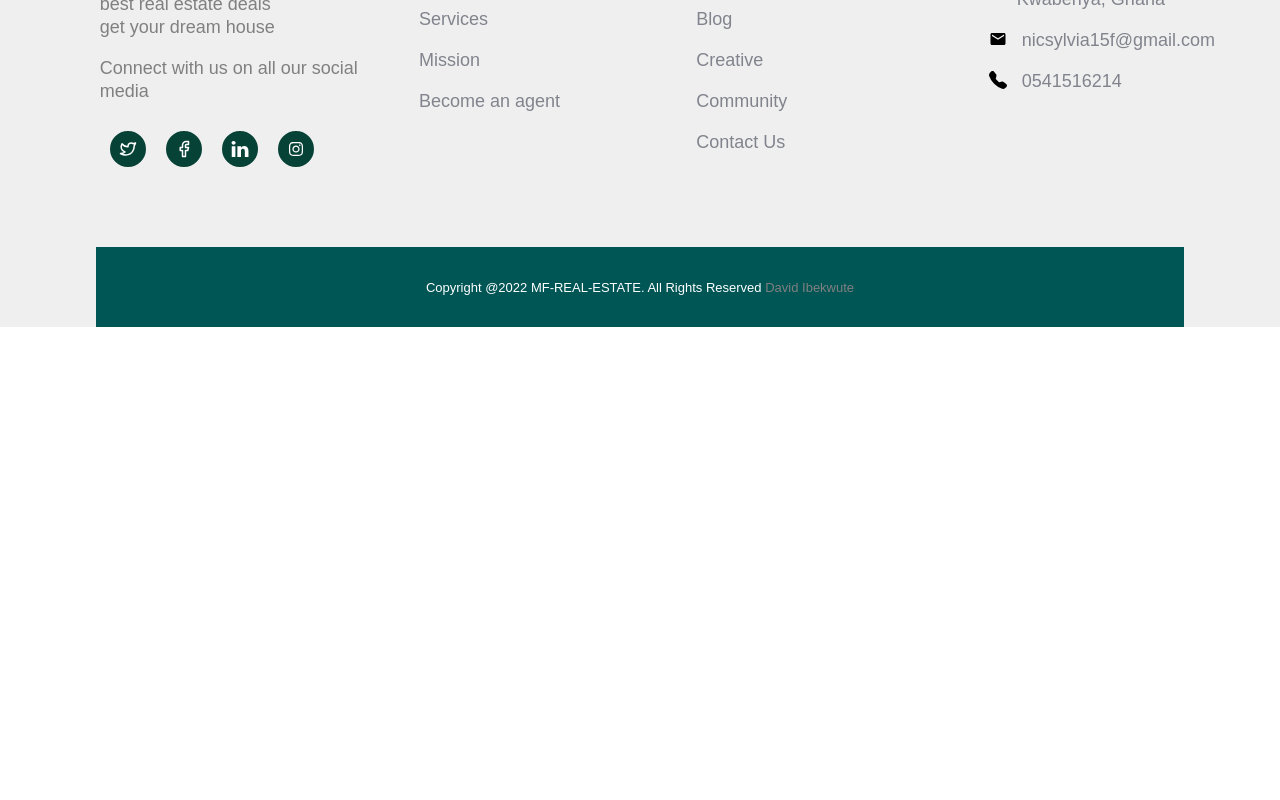
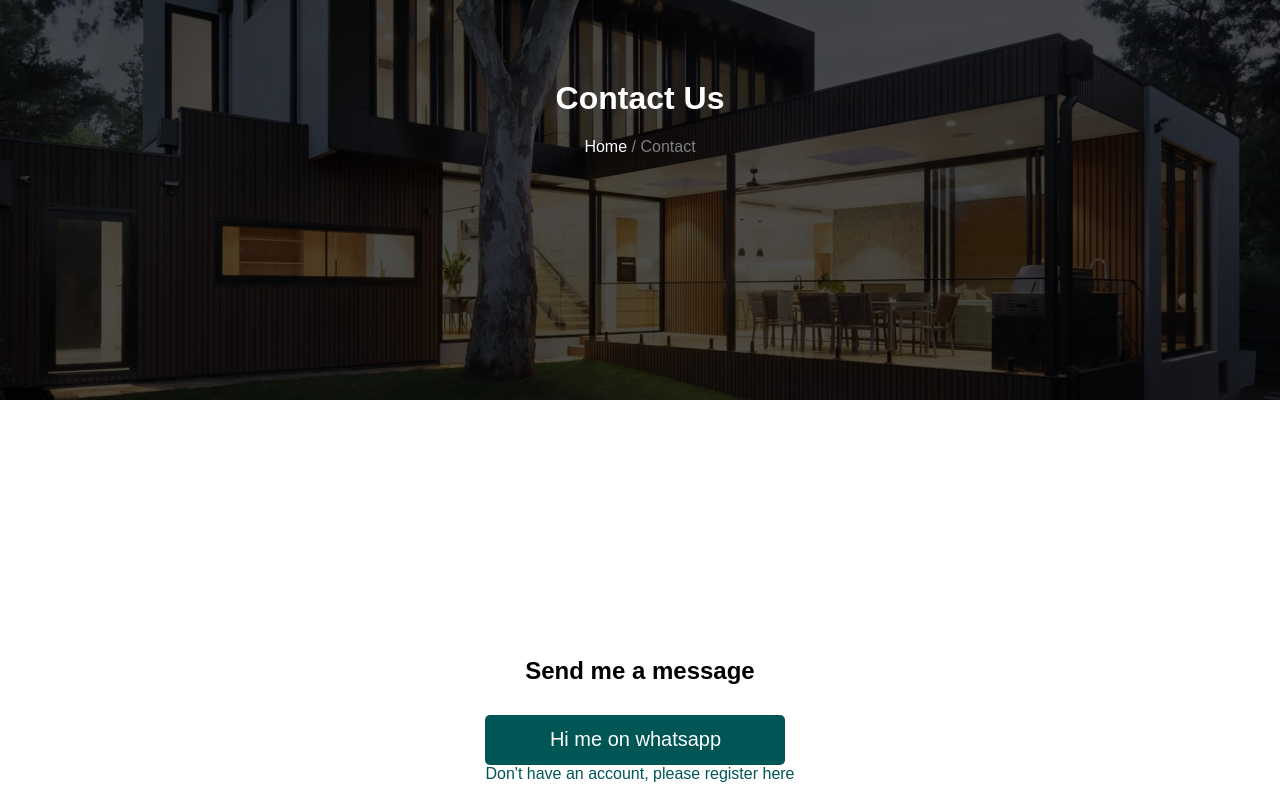
Before and after one commit to dev-sylv/Clientside-RealEstate, a React (Create React App) app: page /contact-us in a window 1280 px wide. Shown: the part 240-1040 px from the top of the page. Before the commit the page ends 800 px from the top, so only its background shows below. Built offline with nearby package versions, Linux system fonts and the light colour scheme.

Commit message:
saved contact page

```diff
--- a/src/Components/AboutUs/AboutUs.tsx
+++ b/src/Components/AboutUs/AboutUs.tsx
@@ -2,7 +2,7 @@ import React from 'react'
 import AboutText from './AboutText'
 import Gallery from './Gallery'
 import Hero from './Hero'
-import Props from './PerfectCard/Props'
+import Props from './Per/Props'
 
 const AboutUs = () => {
   return (
--- a/src/Components/AllRoutes/AllRoutes.tsx
+++ b/src/Components/AllRoutes/AllRoutes.tsx
@@ -8,7 +8,7 @@ import Login from '../Auth/Login'
 import SignUp from '../Auth/SignUp'
 import ContactUs from '../ContactUs/ContactUs'
 import HomeScreen from '../HomeScreen/HomeScreen'
-import Services from '../Services/Services'
+import Services from '../Services/Service'
 import UploadHouses from '../Upload Houses.tsx/UploadHouses'
 
 const AllRoutes = () => {
--- a/src/Components/ContactUs/ContactUs.tsx
+++ b/src/Components/ContactUs/ContactUs.tsx
@@ -1,8 +1,13 @@
 import React from 'react'
+import Hero from './Hero'
+import Message from './Message'
 
 const ContactUs = () => {
   return (
-    <div>ContactUs</div>
+    <div>
+      <Hero />
+      <Message />
+    </div>
   )
 }
 
--- /dev/null
+++ b/src/Components/ContactUs/Hero.tsx
@@ -0,0 +1,51 @@
+import React from 'react'
+import styled from 'styled-components';
+import hero from "../Assets/otherpages.jpg";
+
+const Hero = () => {
+  return (
+    <div>
+        <Container>
+            <Wrapper>
+                <h1>Contact Us</h1>
+                <p><a href="/">Home</a> / Contact</p>
+            </Wrapper>
+        </Container>
+    </div>
+  )
+}
+
+export default Hero;
+
+const Container = styled.div`
+    width: 100%;
+    height: calc(80vh - 70px);
+    display: flex;
+    align-items: center;
+    justify-content: center;
+    background-color: red;
+    background-image: url(${hero});
+    background-position: center;
+    background-size: cover;
+    background-repeat: no-repeat;
+    color: white;
+    position: relative;
+    ::before{
+        content: "";
+        width: 100%;
+        height: calc(80vh - 70px);
+        background-color: rgba(0, 0, 0, 0.7);
+        position: absolute;
+    }
+`;
+const Wrapper = styled.div`
+    z-index: 2;
+    text-align: center;
+    a{
+        text-decoration: none;
+        color: white;
+    }
+    p{
+        color: grey;
+    }
+`;
--- /dev/null
+++ b/src/Components/ContactUs/Message.tsx
@@ -0,0 +1,87 @@
+import React from 'react';
+import { Link } from 'react-router-dom';
+import styled from 'styled-components';
+import logo from "../Assets/M_F HOUSING_free-file1.png";
+
+const Message = () => {
+  return (
+    <div>
+        <Container>
+
+       <Wrapper>
+          <Two>
+            <Wrap2>
+              <h2>Send me a message</h2>
+              <Button><a href="https://wa.me/233541516214">Hi me on whatsapp</a></Button>
+              <P>Don't have an account, please register <a href="/signup">here</a></P>
+            </Wrap2>
+          </Two>
+       </Wrapper>
+      </Container>
+    </div>
+  )
+}
+
+export default Message;
+
+const Container = styled.div`
+  width: 100%;
+  padding: 30px 0px 30px 0px;
+  display: flex;
+  /* background-color: red; */
+  display: flex;
+  align-items: center;
+  justify-content: center;
+`;
+const Wrapper = styled.div`
+  display: flex;
+  width: 80%;
+  height: 70vh;
+  align-items: center;
+  justify-content: center;
+`;
+const Two = styled.div`
+  width: 50%;
+  height: 70vh;
+  background-color: white;
+  display: flex;
+  align-items: center;
+  justify-content: center;
+`;
+
+const Wrap2 = styled.div`
+  h2{
+    text-align: center;
+  }
+`;
+
+const Button = styled.div`
+  width: 300px;
+  height: 50px;
+  border-radius: 5px;
+  background-color: #005555;
+  color: white;
+  display: flex;
+  justify-content: center;
+  align-items: center;
+  cursor: pointer;
+  font-size: 20px;
+  font-weight: 500;
+  margin-top: 30px;
+  transition: all 350ms;
+  a{
+    text-decoration: none;
+    color: white;
+  }
+`;
+const P = styled.div`
+  color: #005555;
+ a{
+  text-decoration: none;
+  color: #005555;
+  transition: all 350ms;
+  :hover{
+    text-decoration: underline;
+  }
+ }
+`;
--- /dev/null
+++ b/src/Components/Services/MyService.tsx
@@ -0,0 +1,85 @@
+import React from 'react'
+import styled from 'styled-components';
+import ServiceCard from '../HomeScreen/Services/ServiceCard';
+import agent from "../Assets/agent.png"
+import property from "../Assets/property.png";
+import sale from "../Assets/sale.png"
+import house from "../Assets/house.png"
+
+const MyService = () => {
+  return (
+    <div>
+        <Container>
+            <Wrapper>
+              <ServiceCard
+                img={property}
+                title = "Our Properties"
+                bio = "Lorem ipsum dolor sit amet, consectetur adipisicing elit. Voluptates, accusamus."
+                padding='38px 0px 35px 0px'
+              />
+              <ServiceCard
+                img={sale}
+                title = "Property for Sale"
+                bio = "Lorem ipsum dolor sit amet, consectetur adipisicing elit. Voluptates, accusamus."
+                padding='40px 0px 40px 0px'
+              />
+              <ServiceCard
+                img={agent}
+                title = "Real Estate Agent"
+                bio = "Lorem ipsum dolor sit amet, consectetur adipisicing elit. Voluptates, accusamus."
+                padding='42px 0px 40px 0px'
+              />
+              <ServiceCard
+                img={house}
+                title = "House for Sale"
+                bio = "Lorem ipsum dolor sit amet, consectetur adipisicing elit. Voluptates, accusamus."
+                padding='40px 0px 40px 0px'
+              />
+              <ServiceCard
+                img={house}
+                title = "House for Sale"
+                bio = "Lorem ipsum dolor sit amet, consectetur adipisicing elit. Voluptates, accusamus."
+                padding='40px 0px 40px 0px'
+              />
+              <ServiceCard
+                img={house}
+                title = "House for Sale"
+                bio = "Lorem ipsum dolor sit amet, consectetur adipisicing elit. Voluptates, accusamus."
+                padding='40px 0px 40px 0px'
+              />
+              <ServiceCard
+                img={house}
+                title = "House for Sale"
+                bio = "Lorem ipsum dolor sit amet, consectetur adipisicing elit. Voluptates, accusamus."
+                padding='40px 0px 40px 0px'
+              />
+              <ServiceCard
+                img={house}
+                title = "House for Sale"
+                bio = "Lorem ipsum dolor sit amet, consectetur adipisicing elit. Voluptates, accusamus."
+                padding='40px 0px 40px 0px'
+              />
+            </Wrapper>
+        </Container>
+    </div>
+  )
+}
+
+export default MyService;
+
+const Container = styled.div`
+    background-color: #F2F4F6;
+    width: 100%;
+    padding: 20px 0px 20px 0px;
+    display: flex;
+    align-items: center;
+    justify-content: center;
+`;
+const Wrapper = styled.div`
+    /* background-color: red; */
+    width: 95%;
+    display: flex;
+    flex-wrap: wrap;
+    align-items: center;
+    justify-content: center;
+`;
--- /dev/null
+++ b/src/Components/Services/Service.tsx
@@ -0,0 +1,17 @@
+import React from 'react'
+import ApplyAgent from '../HomeScreen/ApplyAsAgent'
+import Services from '../HomeScreen/Services/Services'
+import Hero from './Hero'
+import MyService from './MyService'
+
+const Service = () => {
+  return (
+    <div>
+      <Hero />
+      <MyService />
+      <ApplyAgent />
+    </div>
+  )
+}
+
+export default Service
--- a/src/Components/Services/Services.tsx
+++ /dev/null
@@ -1,12 +0,0 @@
-import React from 'react'
-import Hero from './Hero'
-
-const Services = () => {
-  return (
-    <div>
-      <Hero />
-    </div>
-  )
-}
-
-export default Services
```
Also changed, not shown: src/Components/AboutUs/Per/PerfectHome.tsx (renamed from src/Components/AboutUs/PerfectCard/PerfectHome.tsx), src/Components/AboutUs/Per/Props.tsx (renamed from src/Components/AboutUs/PerfectCard/Props.tsx).
